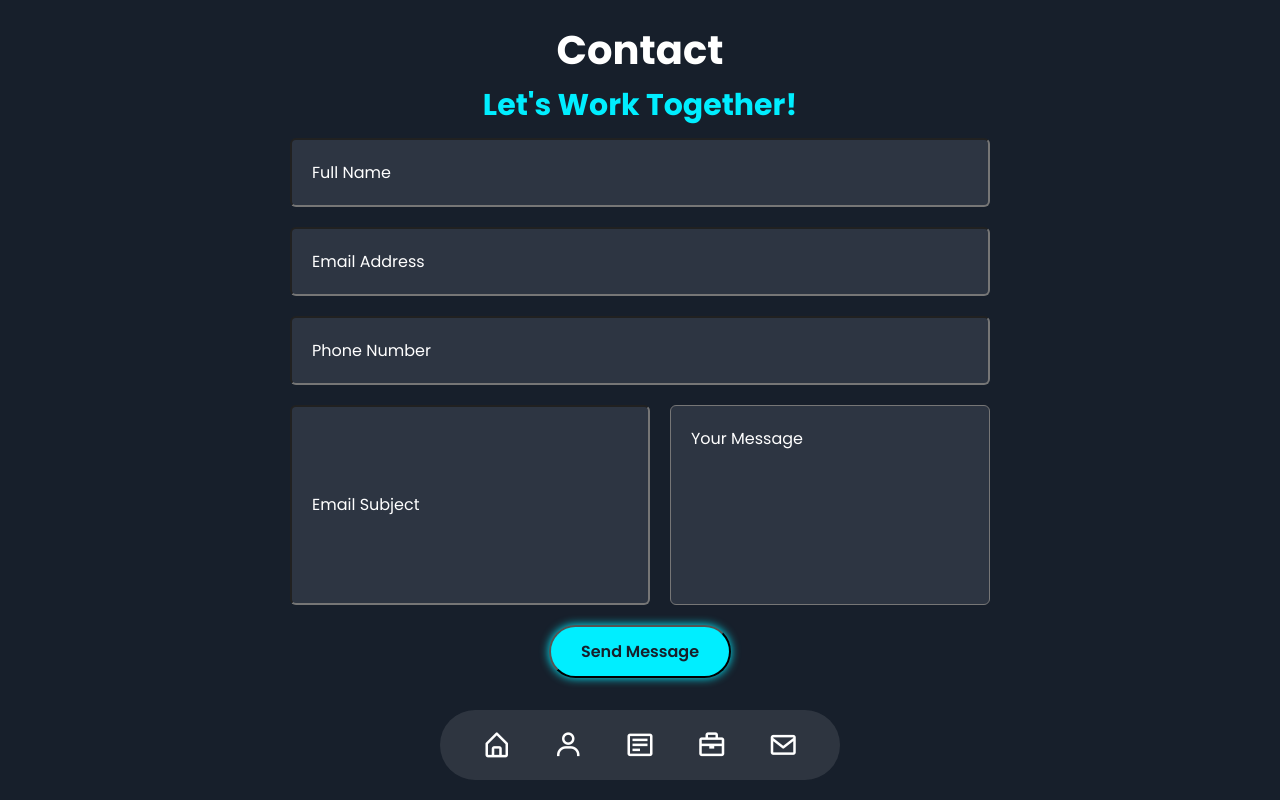
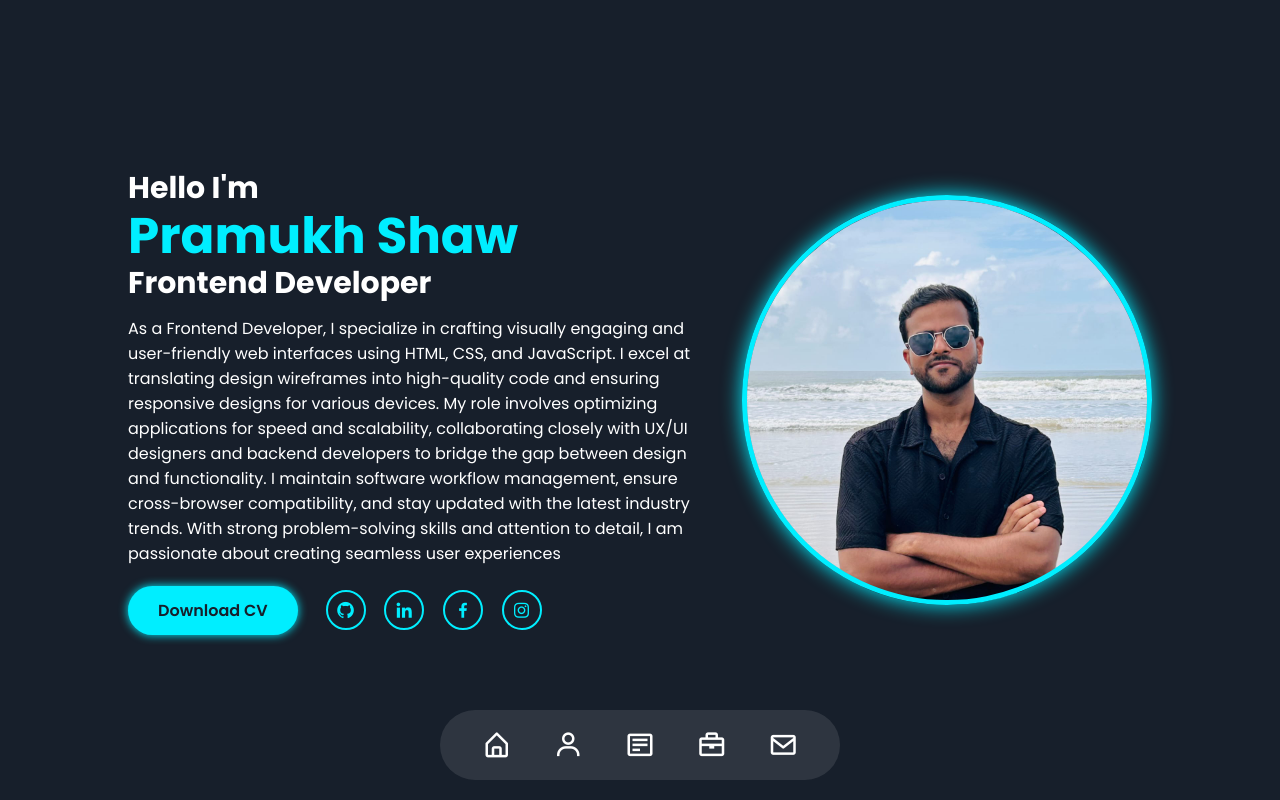
Before and after one commit to pramukhshaw/My-portfolio, a plain HTML site: page index.html in a window 1280 px wide. Both pictures are taken after a click on the item 496 px from the left and 745 px from the top of the page. Drawn offline with nearby package versions, Linux system fonts and the light colour scheme.

Commit message:
code uploading  but few error

```diff
--- a/index.html
+++ b/index.html
@@ -3,7 +3,7 @@
 <head>
     <meta charset="UTF-8">
     <meta name="viewport" content="width=device-width, initial-scale=1.0">
-    <title>Personal Portfolio personal website</title>
+    <title>Personal Portfolio Website</title>
     <link href='https://unpkg.com/boxicons@2.1.4/css/boxicons.min.css' rel='stylesheet'>
     <link rel="stylesheet" href="style.css">
 </head>
@@ -35,7 +35,7 @@
    </nav>
 <div class="container">
     <div class="box">
-        <section class="section home">
+        <section class="section home ">
             <div class="home-info">
 <h3>Hello I'm</h3>
 <h1>Pramukh Shaw</h1>
@@ -290,7 +290,7 @@
             </div>
         </div>
      </section>
-    <section class="section contact">
+    <section class="section contact ">
         <h2 class="title">Contact</h2>
         <div class="contact-wrapper">
             <form action="" class="contact-form">
--- a/script.js
+++ b/script.js
@@ -1,6 +1,9 @@
 // Select elements
 const navs = document.querySelectorAll('.nav-list li');
 const cube = document.querySelector('.box');
+
+
+const sections = document.querySelectorAll('.section');
 
 const resumelists = document.querySelectorAll('.resume-list');
 const resumeBoxs = document.querySelectorAll('.resume-box');
@@ -16,6 +19,11 @@ navs.forEach((nav, idx) => {
 
         // Correctly interpolate idx in transform using backticks
         cube.style.transform = `rotateY(${idx * -90}deg)`; // Fixed template literal
+
+
+        document.querySelector('.section.active').classList.remove('active');
+        sections[idx].classList.add('active');
+
     });
 });
 
--- a/style.css
+++ b/style.css
@@ -104,6 +104,7 @@ opacity: 1;
     transform-style: preserve-3d;
     transform-origin: 50% 50% -50vw;
     transform: rotateY(-360deg);
+    transition: 2s;
 }
 .section{
     position: absolute;
@@ -128,9 +129,15 @@ opacity: 1;
     transform: translateX(-50vw) translateZ(-50vw) rotateY(-90deg);
 }
 .section.contact{
-    visibility: ;
+    visibility: hidden;
+    transition-delay: .5s;
+
+
 }
+.section.contact.active{
+    visibility: visible;
 
+}
 
 .home,
 .about{
```
